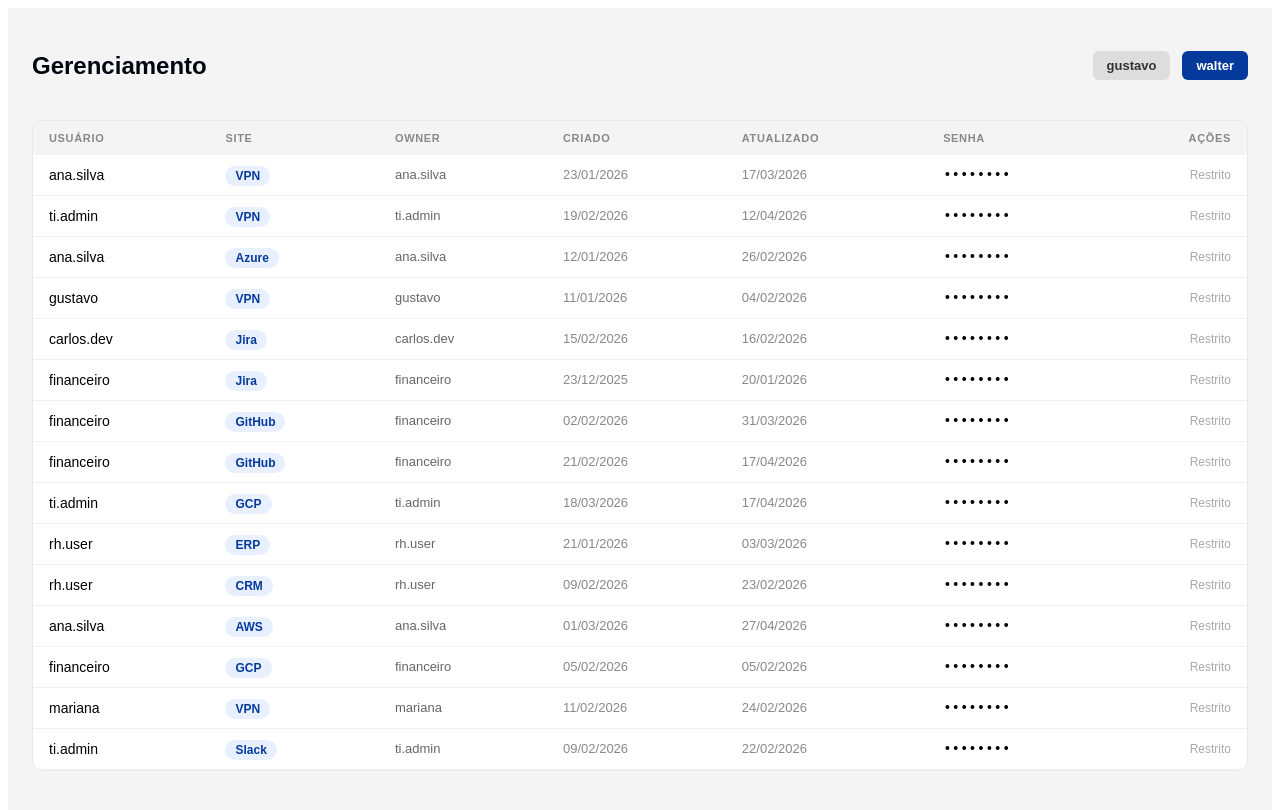
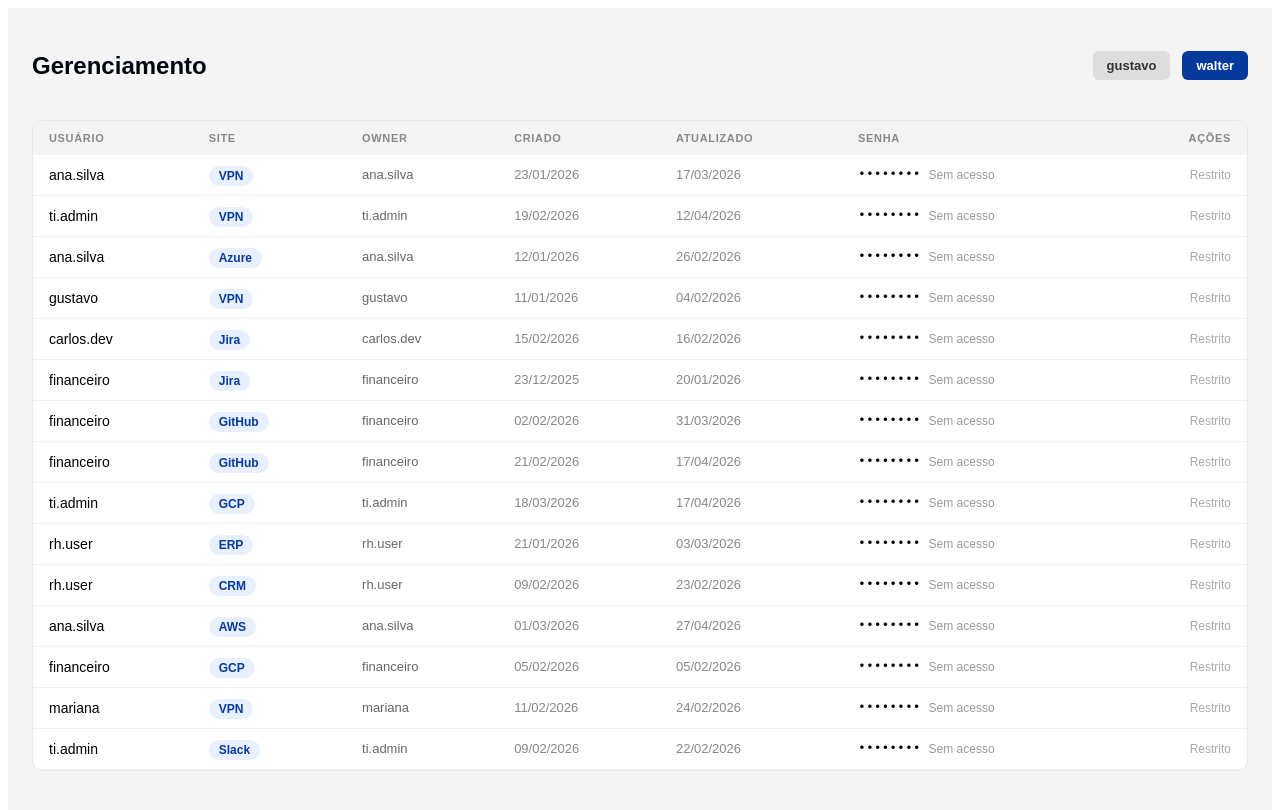
Before and after one commit to evertonProgramadorCriativo/Passwords-UI-Starter, a Vue app: page / in a window 1280 px wide. Shown: the top 810 px of the page. Built offline with nearby package versions, Linux system fonts and the light colour scheme.

Commit message:
feat: fluxo MFA simulado para revelar senha por item

```diff
--- a/src/App.vue
+++ b/src/App.vue
@@ -1,7 +1,7 @@
 <script setup>
 
 // Hook do Vue executado quando o componente é montado
-import { onMounted } from 'vue'
+import { onMounted, ref } from 'vue'
 
 // Composable responsável pelas senhas
 import { usePasswords } from './composables/usePasswords'
@@ -15,6 +15,8 @@ import { usePermissions } from './composables/usePermissions'
 // Componente de tabela que exibe as senhas
 import PasswordTable from './components/PasswordTable.vue'
 
+import MfaModal from './components/MfaModal.vue'
+
 // Estados , funções de senhas e funções de ação (CRUD)
 
 const {
@@ -26,11 +28,15 @@ const {
   deletePassword
 } = usePasswords()
 
+
 // Estados e funções de usuários
 const { users, fetchUsers } = useUsers()
 
 // Controle de usuário atual e permissões
 const { currentUser, canActions, setUser } = usePermissions()
+
+const mfaTarget = ref(null)
+const revealedIds = ref(new Set())
 
 // Ao montar o componente, busca dados em paralelo
 onMounted(async () => {
@@ -39,7 +45,18 @@ onMounted(async () => {
     fetchUsers()      // carrega lista de usuários
   ])
 })
+function handleMfaConfirm() {
+  if (mfaTarget.value) {
+    revealedIds.value = new Set([...revealedIds.value, mfaTarget.value.id])
+  }
+  mfaTarget.value = null
+}
 
+function handleHide(id) {
+  const next = new Set(revealedIds.value)
+  next.delete(id)
+  revealedIds.value = next
+}
 </script>
 
 <template>
@@ -90,8 +107,13 @@ onMounted(async () => {
     <!-- Evento de edição (ainda mockado) -->
     <!-- Evento de duplicação -->
     <!-- Evento de exclusão -->
-    <PasswordTable v-else :passwords="passwords" :can-actions="canActions"
-      @edit="(entry) => console.log('TODO editar:', entry)" @duplicate="duplicatePassword" @delete="deletePassword" />
+    <PasswordTable :passwords="passwords" :can-actions="canActions" :revealed-ids="revealedIds"
+      @reveal="(entry) => mfaTarget = entry" @hide="handleHide" @duplicate="duplicatePassword" @delete="deletePassword"
+      @edit="(e) => console.log('edit:', e)" />
+
+    <Teleport to="body">
+      <MfaModal v-if="mfaTarget" :entry="mfaTarget" @confirm="handleMfaConfirm" @close="mfaTarget = null" />
+    </Teleport>
 
   </main>
 </template>
--- /dev/null
+++ b/src/components/MfaModal.vue
@@ -0,0 +1,83 @@
+<script setup>
+// Importa o ref para criar estados reativos
+import { ref } from 'vue'
+
+// Define as props recebidas pelo componente (dados do usuário)
+const props = defineProps({ entry: Object })
+
+// Define os eventos que o componente pode emitir
+const emit = defineEmits(['confirm', 'close'])
+
+// Estado para armazenar o código digitado
+const code = ref('')
+
+// Estado para armazenar mensagem de erro
+const error = ref('')
+
+// Função chamada ao clicar em verificar ou pressionar Enter
+function submit() {
+    // Validação simples: exige pelo menos 4 dígitos
+    if (code.value.length < 4) {
+        error.value = 'Digite pelo menos 4 dígitos'
+        return
+    }
+
+    // Se passar na validação, emite evento de confirmação
+    emit('confirm')
+}
+</script>
+
+<template>
+    <!-- Overlay (fundo escuro) -->
+    <!-- Fecha ao clicar fora do modal -->
+    <div style="position:fixed;inset:0;background:rgba(0,6,15,.55);display:flex;align-items:center;justify-content:center;z-index:200"
+        @click.self="emit('close')">
+        <!-- Caixa do modal -->
+        <div
+            style="background:#FCFCFC;border-radius:14px;padding:28px;width:100%;max-width:380px;box-shadow:0 8px 32px rgba(0,0,0,.25)">
+
+            <!-- Título -->
+            <h3 style="margin-bottom:8px; color:#00060F">Verificação MFA</h3>
+
+            <!-- Descrição -->
+            <p style="color:#888; font-size:13px; margin-bottom:20px">
+                Informe o código para ver a senha de <strong>{{ entry?.username }}</strong>
+            </p>
+
+            <!-- Campo de input do código -->
+            <!-- v-model="code" ->   Ligação reativa com o estado -->
+            <!-- inputmode="numeric" -> Sugere teclado numérico no mobile -->
+            <!-- maxlength="8" -> Limite máximo de caracteres -->
+            <!-- @keyup.enter="submit" -> Envia ao pressionar Enter -->
+            <input v-model="code" type="text" inputmode="numeric" maxlength="8" placeholder="0 0 0 0" autofocus
+                @keyup.enter="submit"
+                style="width:100%; padding:14px; font-size:22px; text-align:center; letter-spacing:.25em; border:2px solid #ddd; border-radius:8px; font-family:monospace; box-sizing:border-box; outline:none" />
+
+            <!-- Mensagem de erro (caso exista) -->
+            <p v-if="error" style="color:red; font-size:12px; margin-top:6px">
+                {{ error }}
+            </p>
+
+            <!-- Texto informativo -->
+            <p style="color:#bbb; font-size:12px; margin-top:8px">
+                Simulação: qualquer código com 4+ dígitos é aceito
+            </p>
+
+            <!-- Botões de ação -->
+            <div style="display:flex; gap:10px; margin-top:22px; justify-content:flex-end">
+
+                <!-- Botão cancelar -->
+                <button @click="emit('close')"
+                    style="padding:9px 20px; border:1.5px solid #ddd; border-radius:6px; cursor:pointer; background:white; font-size:14px">
+                    Cancelar
+                </button>
+
+                <!-- Botão verificar -->
+                <button @click="submit"
+                    style="background:#053A9C; color:white; border:none; padding:9px 20px; border-radius:6px; cursor:pointer; font-weight:bold; font-size:14px">
+                    Verificar
+                </button>
+            </div>
+        </div>
+    </div>
+</template>
--- a/src/components/PasswordTable.vue
+++ b/src/components/PasswordTable.vue
@@ -91,10 +91,32 @@ function formatDate(iso) {
                         {{ formatDate(entry.last_update) }}
                     </td>
 
-                    <!-- Senha mascarada (não exibida por segurança) -->
-                    <td style="padding:12px 16px; font-family:monospace">
-                        ••••••••
+                    <td style="padding:12px 16px">
+                        <div style="display:flex; align-items:center; gap:8px">
+
+                            <!-- Exibe senha ou mascarado -->
+                            <span style="font-family:monospace; font-size:13px">
+                                {{ revealedIds?.has(entry.id) ? entry.password : '••••••••' }}
+                            </span>
+
+                            <!-- Botão de ação (mostrar/ocultar) -->
+                            <button v-if="canActions" @click="revealedIds?.has(entry.id)
+                                ? $emit('hide', entry.id)
+                                : $emit('reveal', entry)"
+                                style="background:none; border:none; cursor:pointer; font-size:12px; padding:4px; color:#053A9C; text-decoration:underline"
+                                :title="revealedIds?.has(entry.id) ? 'Ocultar senha' : 'Ver senha'">
+                                <!-- Texto no lugar do ícone -->
+                                {{ revealedIds?.has(entry.id) ? 'Ocultar' : 'Ver' }}
+                            </button>
+
+                            <!-- Caso não tenha permissão -->
+                            <span v-else style="font-size:12px; color:#999" title="Sem permissão">
+                                Sem acesso
+                            </span>
+
+                        </div>
                     </td>
+
 
                     <!-- Coluna de ações -->
                     <td style="padding:12px 16px; text-align:right">
@@ -134,6 +156,7 @@ function formatDate(iso) {
 
                     </td>
 
+
                 </tr>
             </tbody>
         </table>
```
